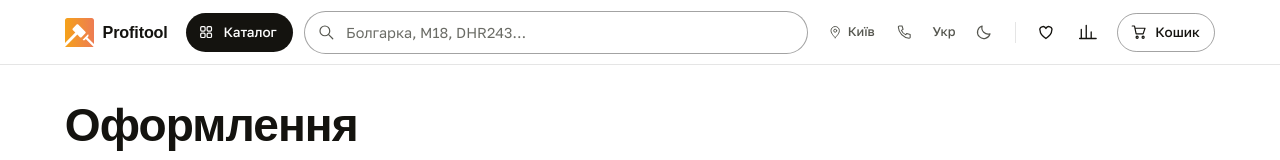
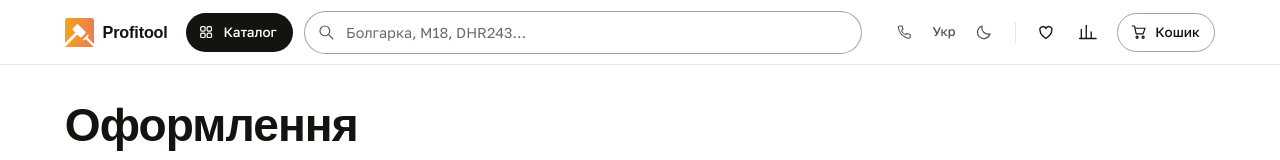
Before and after one commit to DanyloDesign/profitool, a Next.js app: page /ua/checkout in a window 1280 px wide. Shown: the top 160 px of the page. Built offline with nearby package versions, Linux system fonts and the light colour scheme; a web font is replaced by a local one.

Commit message:
refactor(header): remove city selector until carrier APIs exist
It only pre-filled the checkout city and defaulted to Kyiv, so buyers from
other cities could send an order with the wrong city.

```diff
--- a/src/components/account/profile-view.tsx
+++ b/src/components/account/profile-view.tsx
@@ -9,7 +9,6 @@ import { formatPhone, normalizePhone } from "@/lib/phone";
 import { productBySlug } from "@/data/products";
 import { brandBySlug } from "@/data/taxonomy";
 import { useAccount, useOrders, type Order, type OrderLine, type Session } from "@/store/account";
-import { cityName, useLocation } from "@/store/location";
 import { useMounted } from "@/lib/use-mounted";
 import { EmptyState } from "@/components/ui/empty-state";
 import { IconCart, IconChevron } from "@/components/ui/icons";
@@ -215,11 +214,8 @@ function OrderTotals({ order }: { order: Order }) {
 }
 
 function ProfileSection({ session }: { session: Session }) {
-  const { locale, dict } = useI18n();
+  const { dict } = useI18n();
   const update = useAccount((state) => state.update);
-  const citySlug = useLocation((state) => state.citySlug);
-  const customCity = useLocation((state) => state.customCity);
-  const city = cityName(locale, { citySlug, customCity }) || dict.account.profile.notSpecified;
 
   const [editing, setEditing] = useState(false);
   const [name, setName] = useState(session.name);
@@ -312,8 +308,7 @@ function ProfileSection({ session }: { session: Session }) {
         <dl className="mt-6">
           <Row label={dict.account.profile.fieldName} value={session.name} />
           <Row label={dict.account.profile.fieldPhone} value={session.phone ? formatPhone(session.phone) : dict.account.profile.notSpecified} />
-          <Row label={dict.account.email} value={session.email} />
-          <Row label={dict.account.profile.fieldCity} value={city} last />
+          <Row label={dict.account.email} value={session.email} last />
         </dl>
       )}
     </section>
--- a/src/components/cart/checkout-form.tsx
+++ b/src/components/cart/checkout-form.tsx
@@ -13,7 +13,6 @@ import { FREE_DELIVERY_FROM, href, imageOf, orderTotals, price, type DeliveryMet
 import { formatPhone, normalizePhone } from "@/lib/phone";
 import { useCart, useLastOrder } from "@/store/shop";
 import { useAccount, useOrders, type OrderLine, type Payment } from "@/store/account";
-import { cityName, useLocation } from "@/store/location";
 import { EmptyState } from "@/components/ui/empty-state";
 import { IconCart, IconCheck } from "@/components/ui/icons";
 
@@ -53,10 +52,6 @@ export function CheckoutForm() {
   const session = useAccount((state) => state.session);
   const addOrder = useOrders((state) => state.add);
   const updateSession = useAccount((state) => state.update);
-
-  const citySlug = useLocation((state) => state.citySlug);
-  const customCity = useLocation((state) => state.customCity);
-  const locationCity = mounted ? cityName(locale, { citySlug, customCity }) : "";
 
   const methodLabel: Record<Method, string> = {
     novapost: dict.checkout.methodNovaPost,
@@ -136,14 +131,6 @@ export function CheckoutForm() {
     formState: { errors, isSubmitting },
   } = useForm<Values>({ resolver: zodResolver(schema), mode: "onBlur" });
 
-  // Подставляем город из шапки один раз, когда стор гидратировался: дальше покупатель волен его сменить.
-  const cityPreset = useRef(false);
-  useEffect(() => {
-    if (mounted && !cityPreset.current && locationCity) {
-      setValue("city", locationCity);
-      cityPreset.current = true;
-    }
-  }, [mounted, locationCity, setValue]);
 
   // Те саме для контактів із демо-сесії: підставляємо один раз, покупець може змінити перед відправкою.
   const contactPreset = useRef(false);
--- a/src/components/info/privacy-view.tsx
+++ b/src/components/info/privacy-view.tsx
@@ -5,7 +5,6 @@ import { privacyView as t, type PrivacyUseKey } from "@/data/info";
 import { useI18n } from "@/i18n/context";
 import { plural, pluralEn } from "@/i18n/plural";
 import { useAccount, useOrders } from "@/store/account";
-import { useLocation } from "@/store/location";
 import { useCart, useCompare, useLastOrder, usePlatform, useWishlist } from "@/store/shop";
 
 const KEY_PREFIX = "profitool-";
@@ -20,7 +19,6 @@ function deleteBrowserData() {
   usePlatform.setState({ slug: null });
   useAccount.setState({ session: null });
   useOrders.setState({ orders: [] });
-  useLocation.setState({ citySlug: useLocation.getInitialState().citySlug, customCity: "" });
   try {
     const keys: string[] = [];
     for (let i = 0; i < localStorage.length; i += 1) {
--- a/src/components/layout/city-select.tsx
+++ /dev/null
@@ -1,129 +0,0 @@
-"use client";
-
-import { useState } from "react";
-import { useMounted } from "@/lib/use-mounted";
-import { useI18n } from "@/i18n/context";
-import { CITIES, cityName, useLocation } from "@/store/location";
-import { usePopover } from "./use-popover";
-
-function IconMapPin({ className }: { className?: string }) {
-  return (
-    <svg
-      viewBox="0 0 24 24"
-      fill="none"
-      stroke="currentColor"
-      strokeWidth={1.6}
-      strokeLinecap="round"
-      strokeLinejoin="round"
-      className={className}
-      aria-hidden
-    >
-      <path d="M12 21s7-6.2 7-11.5A7 7 0 0 0 5 9.5C5 14.8 12 21 12 21Z" />
-      <circle cx="12" cy="9.5" r="2.5" />
-    </svg>
-  );
-}
-
-/**
- * Кнопка города доставки + поповер со списком городов и «Інше місто». Выбор пишется в
- * store/location и подставляется в чекаут. `fullWidth` — блочный вариант с рамкой для мобильного
- * меню (<768px).
- *
- * 015: in the header (from 768px) it is a quiet text button of the utility cluster. At 1024–1279px
- * the one-row header has no room for the name, so only the pin stays and aria-label carries the
- * city. The popover opens from the button's right edge: the cluster sits near the right edge of
- * the header, and a 280px list opening to the right would leave the screen.
- */
-export function CitySelect({ className = "", fullWidth = false }: { className?: string; fullWidth?: boolean }) {
-  const { locale, dict } = useI18n();
-  const mounted = useMounted();
-  const citySlug = useLocation((state) => state.citySlug);
-  const customCity = useLocation((state) => state.customCity);
-  const setCity = useLocation((state) => state.setCity);
-  const setCustomCity = useLocation((state) => state.setCustomCity);
-  const { open, setOpen, rootRef, triggerRef } = usePopover();
-  const [customValue, setCustomValue] = useState("");
-
-  const label = mounted ? cityName(locale, { citySlug, customCity }) || dict.nav.cityCustom : CITIES[0].name[locale];
-
-  return (
-    <div ref={rootRef} className={`relative ${fullWidth ? "w-full" : ""} ${className}`}>
-      <button
-        ref={triggerRef}
-        type="button"
-        aria-expanded={open}
-        aria-haspopup="dialog"
-        aria-label={`${dict.nav.city}: ${label}`}
-        onClick={() => setOpen((value) => !value)}
-        className={
-          fullWidth
-            ? "chip !h-11 w-full !justify-start gap-2"
-            : "bar-btn shrink-0"
-        }
-      >
-        <IconMapPin className="h-4 w-4 shrink-0" />
-        <span className={`truncate ${fullWidth ? "" : "max-w-[120px] lg:hidden xl:inline"}`}>{label}</span>
-      </button>
-
-      {open ? (
-        <div
-          role="dialog"
-          aria-label={dict.nav.cityPopoverTitle}
-          className={`absolute top-[calc(100%+8px)] z-20 w-[280px] ${fullWidth ? "left-0" : "right-0"} rounded-[24px] border border-[var(--hair-strong)] bg-ink-850 p-3 shadow-[var(--shadow-pop)]`}
-        >
-          <p className="t-eyebrow px-2 pb-2 text-bone-dim">{dict.nav.cityPopoverTitle}</p>
-          <ul className="grid gap-0.5">
-            {CITIES.map((city) => (
-              <li key={city.slug}>
-                <button
-                  type="button"
-                  onClick={() => {
-                    setCity(city.slug);
-                    setOpen(false);
-                    triggerRef.current?.focus();
-                  }}
-                  aria-pressed={citySlug === city.slug}
-                  className={`flex w-full items-center justify-between gap-3 rounded-[16px] px-3 py-2.5 text-left text-[15px] transition-colors hover:bg-ink-700 ${
-                    citySlug === city.slug ? "text-signal-text" : "text-bone"
-                  }`}
-                >
-                  <span>{city.name[locale]}</span>
-                  <span className="shrink-0 text-sm text-bone-dim">
-                    {dict.nav.cityDeliverySlow}
-                  </span>
-                </button>
-              </li>
-            ))}
-          </ul>
-
-          <form
-            onSubmit={(event) => {
-              event.preventDefault();
-              if (!customValue.trim()) return;
-              setCustomCity(customValue.trim());
-              setOpen(false);
-              triggerRef.current?.focus();
-            }}
-            className="mt-2 border-t border-[var(--hair)] pt-3"
-          >
-            <label htmlFor="city-select-custom" className="block px-1 text-sm text-bone-dim">
-              {dict.nav.cityCustom}
-            </label>
-            <div className="mt-1.5 grid gap-2 px-1">
-              <input
-                id="city-select-custom"
-                value={customValue}
-                onChange={(event) => setCustomValue(event.target.value)}
-                placeholder={dict.nav.cityCustomPlaceholder}
-                className="field !h-11 w-full text-[15px]"
-              />
-              <button type="submit" className="ghost-btn btn-sm w-full">
-                {dict.nav.cityCustomApply}
-              </button>
-            </div>
-          </form>
-        </div>
-      ) : null}
-    </div>
-  );
-}
--- a/src/components/layout/header.tsx
+++ b/src/components/layout/header.tsx
@@ -14,7 +14,6 @@ import { useCompare, useWishlist } from "@/store/shop";
 import { Logo } from "@/components/layout/logo";
 import { CartButton } from "@/components/cart/cart-button";
 import { ThemeRow, ThemeToggle } from "@/components/layout/theme-toggle";
-import { CitySelect } from "@/components/layout/city-select";
 import { SupportMenu } from "@/components/layout/support-menu";
 import { PlatformChip } from "@/components/layout/platform-chip";
 import { MegaMenu } from "@/components/layout/mega-menu";
@@ -135,7 +134,6 @@ export function Header() {
           />
 
           <div className="hdr-util flex shrink-0 items-center justify-self-end [grid-area:util] lg:ml-auto">
-            <CitySelect />
             <SupportMenu />
             <LangSwitch locale={locale} pathname={pathname} />
             <ThemeToggle />
@@ -313,10 +311,9 @@ function MobileMenu({ pathname }: { pathname: string }) {
           </Link>
         ))}
 
-        {/* City, support, wishlist, compare, theme and language repeat the header from 768px, so
+        {/* Support, wishlist, compare, theme and language repeat the header from 768px, so
             they stay here for phones only. Account is always in the phone header. */}
         <div className="mt-6 grid gap-2 md:hidden">
-          <CitySelect fullWidth />
           <SupportMenu variant="full" />
         </div>
 
--- a/src/components/layout/use-popover.ts
+++ b/src/components/layout/use-popover.ts
@@ -4,7 +4,7 @@ import { useEffect, useRef, useState } from "react";
 
 /**
  * Общее поведение поповера в шапке: закрытие по Escape и клику снаружи,
- * фокус возвращается на кнопку-триггер. Используют CitySelect и SupportMenu.
+ * фокус возвращается на кнопку-триггер. Использует SupportMenu.
  */
 export function usePopover() {
   const [open, setOpen] = useState(false);
--- a/src/i18n/en.ts
+++ b/src/i18n/en.ts
@@ -27,12 +27,6 @@ export const en: Dict = {
     myBattery: "My battery",
     menu: "Menu",
     close: "Close",
-    city: "Delivery city",
-    cityPopoverTitle: "Choose your city",
-    cityCustom: "Another city",
-    cityCustomPlaceholder: "Enter the city name",
-    cityCustomApply: "Choose",
-    cityDeliverySlow: "Nova Poshta: 1–2 days",
     support: "Support",
     supportHoursTitle: "Opening hours",
     supportCall: "Call",
@@ -283,7 +277,6 @@ export const en: Dict = {
       profileTitle: "Profile",
       fieldName: "Name",
       fieldPhone: "Phone",
-      fieldCity: "City",
       notSpecified: "Not specified",
       edit: "Edit",
       save: "Save",
--- a/src/i18n/ua.ts
+++ b/src/i18n/ua.ts
@@ -26,12 +26,6 @@ export const ua = {
     myBattery: "Моя батарея",
     menu: "Меню",
     close: "Закрити",
-    city: "Місто доставки",
-    cityPopoverTitle: "Оберіть місто",
-    cityCustom: "Інше місто",
-    cityCustomPlaceholder: "Введіть назву міста",
-    cityCustomApply: "Обрати",
-    cityDeliverySlow: "Нова Пошта: 1–2 дні",
     support: "Підтримка",
     supportHoursTitle: "Графік роботи",
     supportCall: "Зателефонувати",
@@ -282,7 +276,6 @@ export const ua = {
       profileTitle: "Профіль",
       fieldName: "Ім'я",
       fieldPhone: "Телефон",
-      fieldCity: "Місто",
       notSpecified: "Не вказано",
       edit: "Змінити",
       save: "Зберегти",
--- a/src/store/location.ts
+++ /dev/null
@@ -1,50 +0,0 @@
-"use client";
-
-import { create } from "zustand";
-import { persist } from "zustand/middleware";
-import type { Localized } from "@/data/types";
-
-/**
- * Города доставки для выбора в шапке и подсказки в чекауте. Список — крупные города,
- * плюс свободный ввод через customCity, когда покупатель выбирает «Інше місто».
- */
-export const CITIES: { slug: string; name: Localized }[] = [
-  { slug: "kyiv", name: { ua: "Київ", en: "Kyiv" } },
-  { slug: "lviv", name: { ua: "Львів", en: "Lviv" } },
-  { slug: "odesa", name: { ua: "Одеса", en: "Odesa" } },
-  { slug: "dnipro", name: { ua: "Дніпро", en: "Dnipro" } },
-  { slug: "kharkiv", name: { ua: "Харків", en: "Kharkiv" } },
-  { slug: "zaporizhzhia", name: { ua: "Запоріжжя", en: "Zaporizhzhia" } },
-  { slug: "vinnytsia", name: { ua: "Вінниця", en: "Vinnytsia" } },
-  { slug: "poltava", name: { ua: "Полтава", en: "Poltava" } },
-];
-
-export const CUSTOM_CITY_SLUG = "custom";
-
-/** Город по умолчанию. Магазин не в Киеве: Нова Пошта едет до всех городов одинаково. */
-const DEFAULT_SLUG = "kyiv";
-
-type LocationState = {
-  citySlug: string;
-  customCity: string;
-  setCity: (slug: string) => void;
-  setCustomCity: (value: string) => void;
-};
-
-export const useLocation = create<LocationState>()(
-  persist(
-    (set) => ({
-      citySlug: DEFAULT_SLUG,
-      customCity: "",
-      setCity: (slug) => set({ citySlug: slug }),
-      setCustomCity: (value) => set({ customCity: value, citySlug: CUSTOM_CITY_SLUG }),
-    }),
-    { name: "profitool-location" },
-  ),
-);
-
-/** Имя текущего города на нужном языке; для «іншого міста» — то, что ввёл покупатель. */
-export function cityName(locale: "ua" | "en", state: { citySlug: string; customCity: string }): string {
-  if (state.citySlug === CUSTOM_CITY_SLUG) return state.customCity;
-  return CITIES.find((city) => city.slug === state.citySlug)?.name[locale] ?? state.customCity;
-}
```
Also changed, not shown: 5 other files (tests, documents, lock files or other folders).
